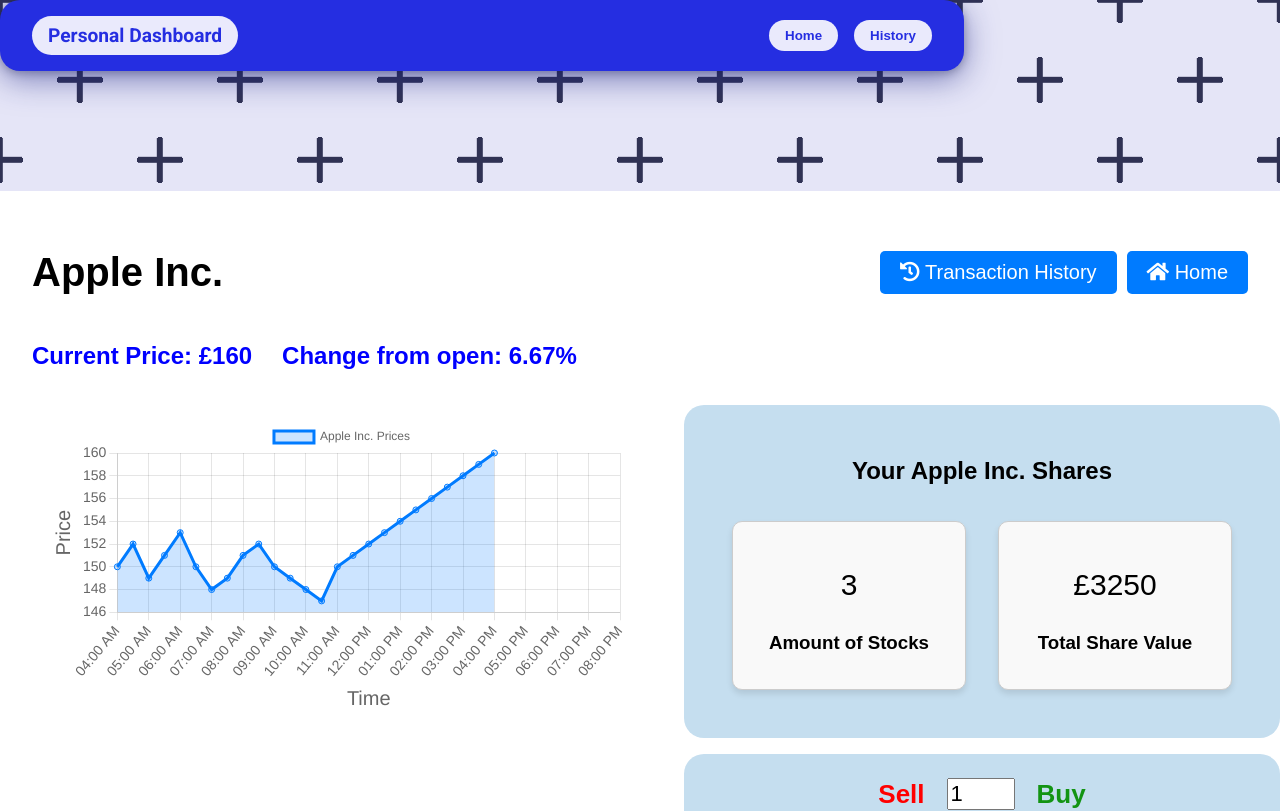
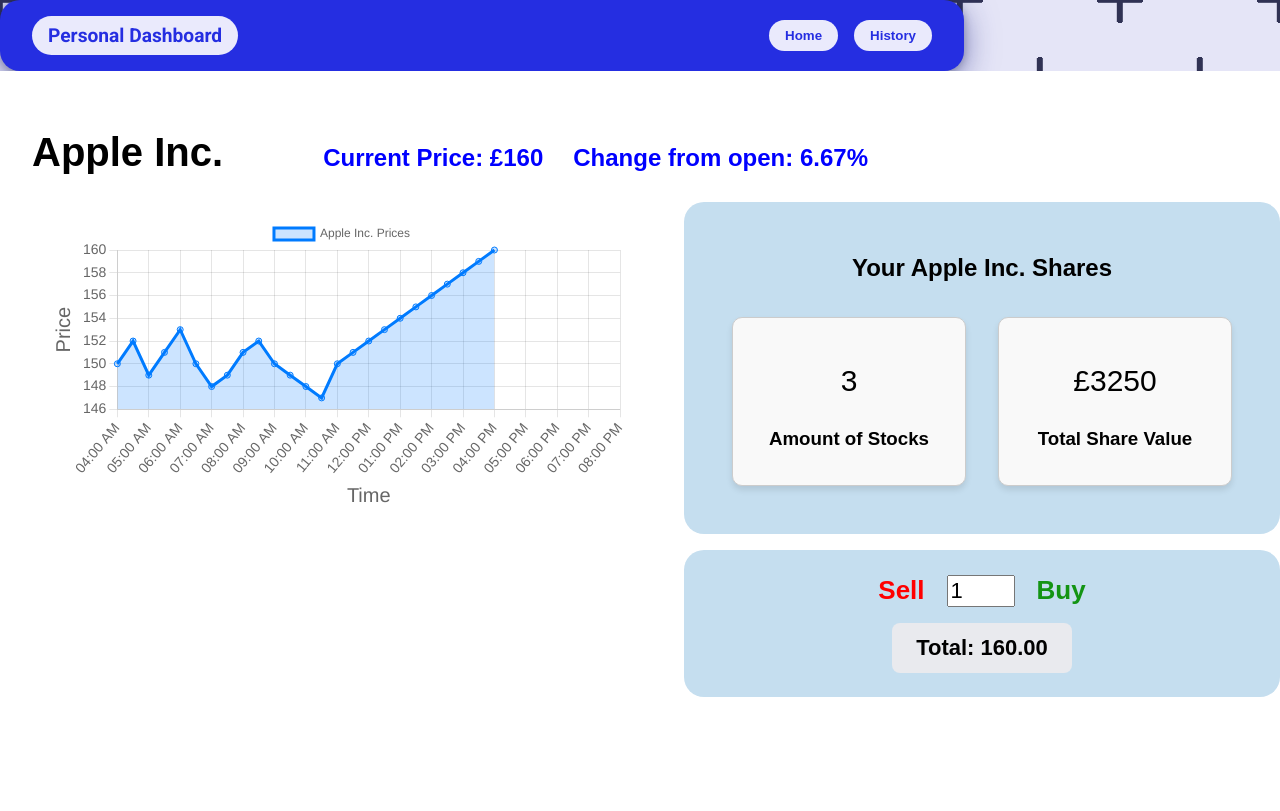
Before and after one commit to tomormat/hackathon_frontend, an Angular app in the folder frontend_src/: page /personal/1 in a window 1280 px wide. Shown: the top 811 px of the page. Built offline with nearby package versions, Linux system fonts and the light colour scheme.

Commit message:
fix changes to personal page

```diff
--- a/frontend_src/src/app/pages/personal/personal.css
+++ b/frontend_src/src/app/pages/personal/personal.css
@@ -5,7 +5,7 @@
   color: white;
   height: 100vh;
   box-sizing: border-box;
-  margin-top: 120px;
+
 }
 
 h1 {
@@ -16,14 +16,11 @@
 /* Top nav */
 .nav-bar {
   display: flex;
-  justify-content: space-between;
-  align-items: center;
+  flex-direction: row;
+  align-items: baseline;
+  gap:100px;
 }
-.nav-spacer {
-  display: flex;
-  gap: 10px;
 
-}
 .nav-button {
   background-color: #007bff;
   color: white;
@@ -42,8 +39,7 @@
 /* Company info bar */
 .company-info {
   background-color: #ffffff;
-  border-radius: 20px;
-  margin-bottom: 1rem;
+  align-items: baseline;
   display:flex;
   flex-direction: row;
   gap: 30px;
--- a/frontend_src/src/app/pages/personal/personal.html
+++ b/frontend_src/src/app/pages/personal/personal.html
@@ -3,18 +3,13 @@
   <!-- Top Navigation -->
   <div class="nav-bar">
     <h1>{{ stockName }}</h1>
-    <div class="nav-spacer">
-      <button class="nav-button" routerLink="/history">
-        <i class="fa fa-history"></i> Transaction History</button>
-      <button class="nav-button" routerLink="/">
-        <i class="fa fa-home"></i> Home</button>
+    <div class="company-info">
+      <h2 class = "info">Current Price: £{{ currentPrice }}</h2><h2 class = "info"> Change from open: {{percentChange | number:'1.2-2' }}%</h2>
     </div>
   </div>
 
   <!-- Company Info Section -->
-  <div class="company-info">
-    <h2 class = "info">Current Price: £{{ currentPrice }}</h2><h2 class = "info"> Change from open: {{percentChange | number:'1.2-2' }}%</h2>
-  </div>
+
 
   <!-- Main Content Area -->
   <div class="content-grid">
```
